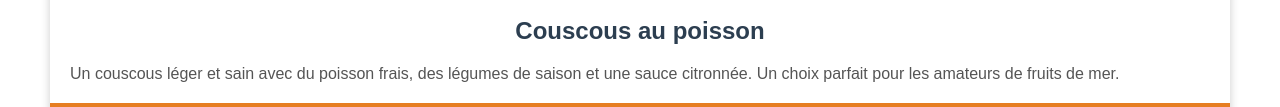
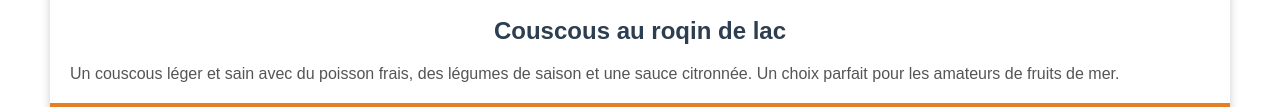
Before and after one commit to SadiKodemade/couscous, a plain HTML site: page index.html in a window 1280 px wide. Shown: the part 568-675 px from the top of the page. Drawn offline with Linux system fonts and the light colour scheme; files whose address does not match are found by name.

Commit message:
roqin massi

```diff
--- a/index.html
+++ b/index.html
@@ -87,7 +87,7 @@
 		</div>
 		<div class="item">
 			<img src="couscous3.jpg" alt="Couscous roquin">
-			<h2>Couscous au poisson</h2>
+			<h2>Couscous au roqin de lac</h2>
 			<p>Un couscous léger et sain avec du poisson frais, des légumes de saison et une sauce citronnée. Un choix parfait pour les amateurs de fruits de mer.</p>
 			<button>Commander</button>
 		</div>
```
